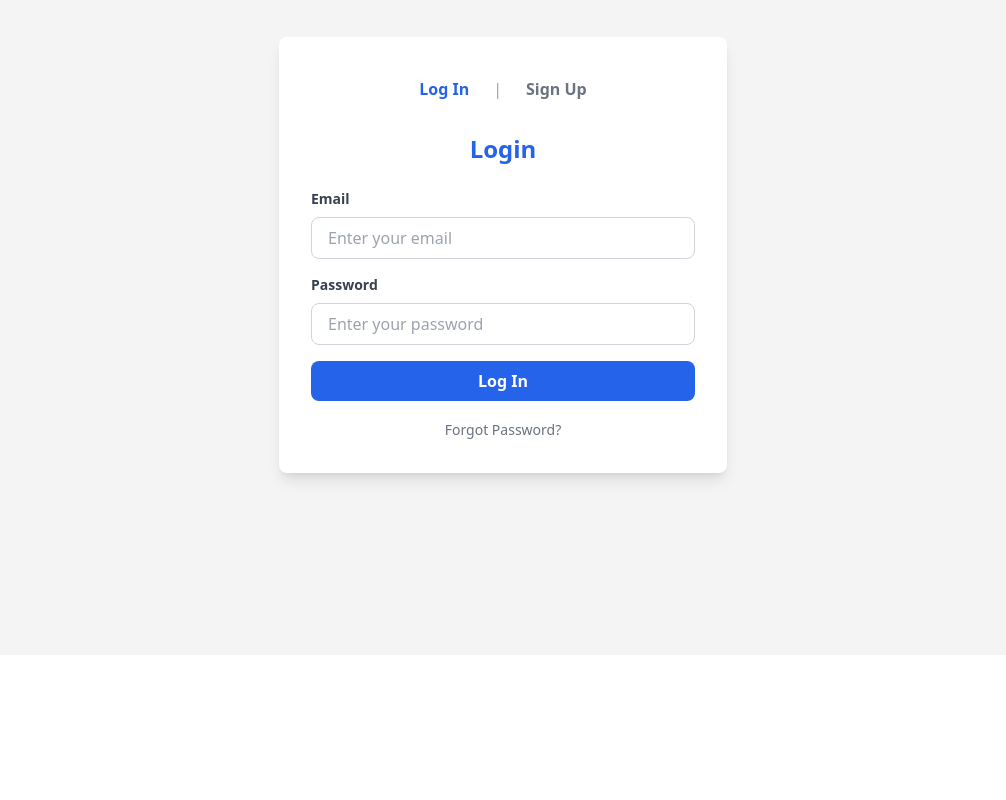
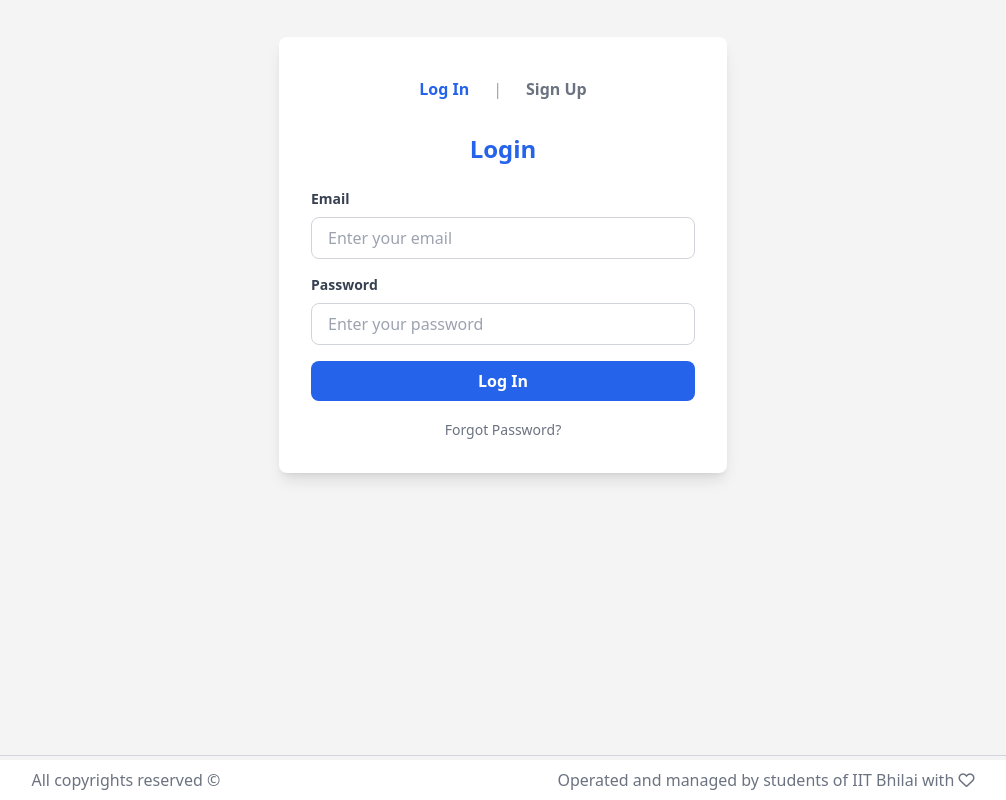
Before and after one commit to Sourabh-kumar45/CLS_labManagement, a React (Vite) app in the folder frontend/: page /student/1 in a window 1280 px wide. Shown: the part 569-1369 px from the top of the page, without its empty margins (137-1143 px from the left). Before the commit the page ends 1224 px from the top, so only its background shows below. Built offline with nearby package versions, Linux system fonts and the light colour scheme.

Commit message:
added footer

```diff
--- a/frontend/src/App.jsx
+++ b/frontend/src/App.jsx
@@ -6,6 +6,7 @@ import DashBoard from './components/DashBoard'
 import Login from './components/Login'
 import Navbar from './components/Navbar'
 import StudentInfo from './components/StudentInfo'
+import Footer from './components/Footer'
 
 function App() {
   const [count, setCount] = useState(0)
@@ -16,6 +17,8 @@ function App() {
       <DashBoard></DashBoard>
       <StudentInfo></StudentInfo>
       <Login></Login>
+      <br /><br /><br /><br />
+      <Footer></Footer>
     </>
   )
 }
--- a/frontend/src/components/Footer.jsx
+++ b/frontend/src/components/Footer.jsx
@@ -2,9 +2,15 @@ import React from 'react'
 
 const Footer = () => {
   return (
-    <div className=''>
-        this is a basic footer
-    </div>
+    <>
+      <div className="border-t border-gray-300 my-1"></div>
+      <footer className="flex flex-wrap justify-around py-2 bg-white">
+        <p className="text-gray-500">All copyrights reserved &copy; </p>
+        <span className="text-gray-500">
+          Operated and managed by students of IIT Bhilai with <i className="fa-regular fa-heart"></i>
+        </span>
+      </footer>
+    </>
   )
 }
 
```
